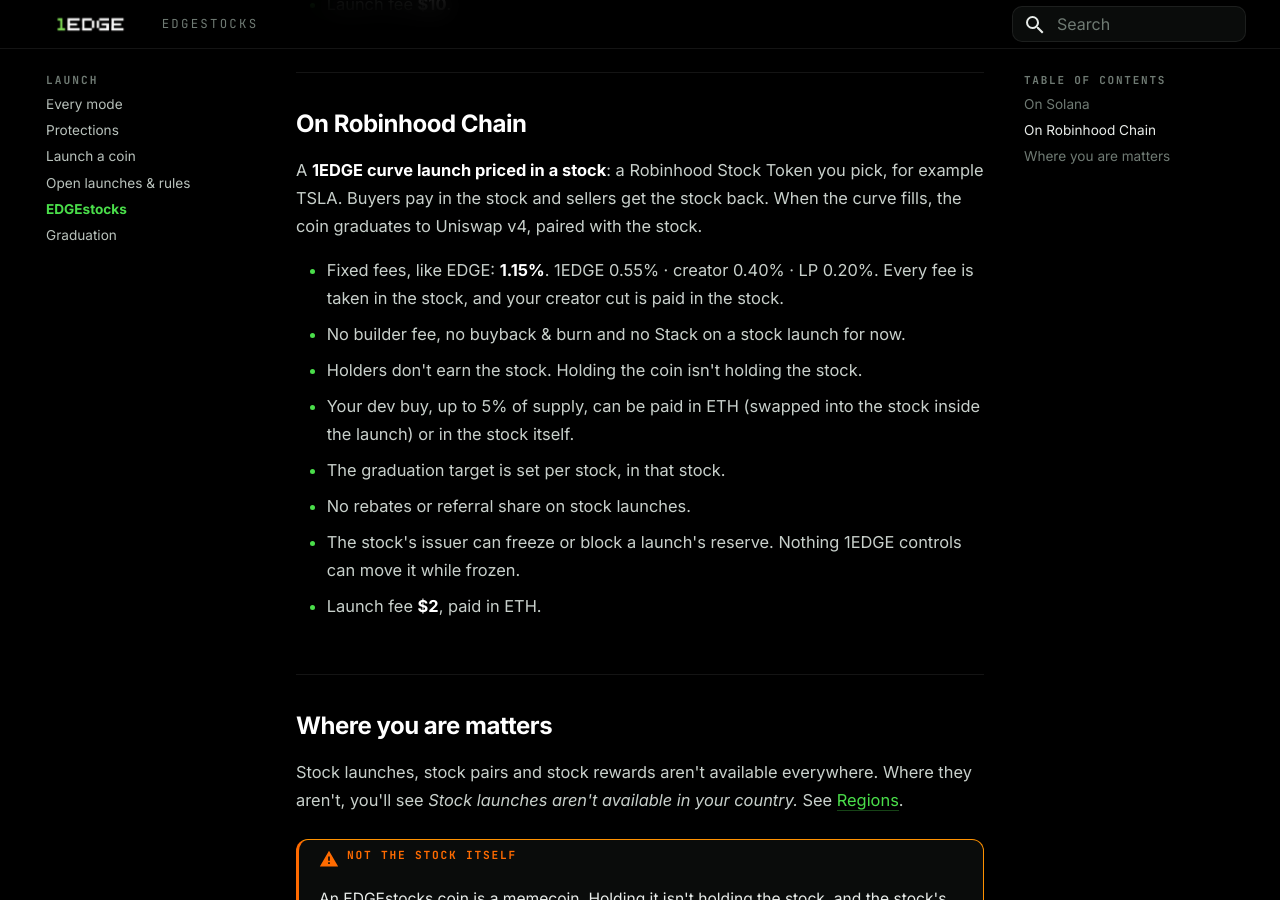
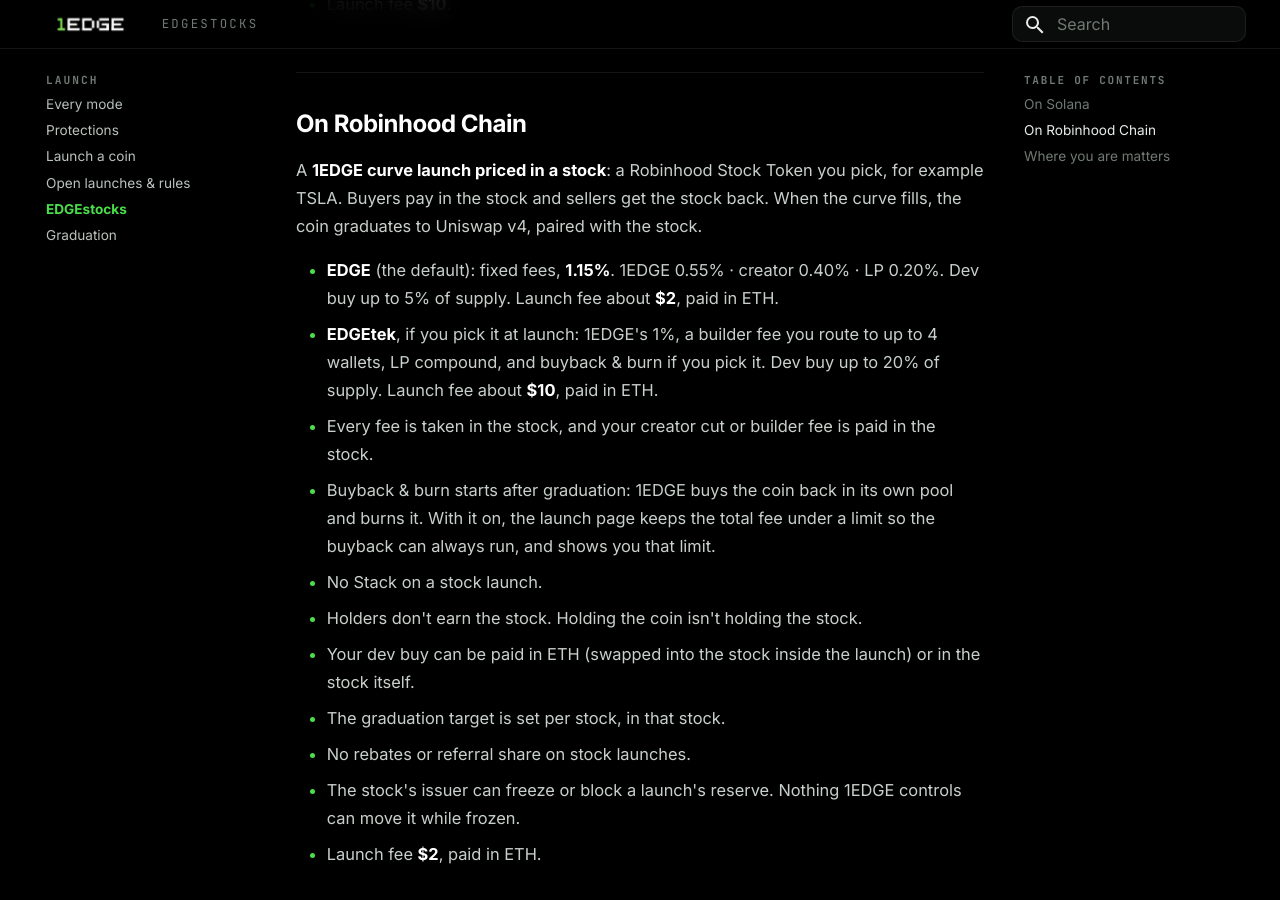
Before and after one commit to Tedz-1edge/1edge-docs, an MkDocs documentation site: the page built from docs/launch/stocks.md, in a window 1280 px wide and 900 px high, scrolled down 835 px. Built offline with MkDocs 1.6.1 and Material for MkDocs 9.7.7, drawn with Linux system fonts in a browser that asks for light colours.

Commit message:
Docs: Robinhood stock launches can be EDGEtek (builder fee, LP compound, buyback & burn; about $10) since 26 Oct; Back $1EDGE EDGE mode is live (Claim & back + the fee claimer after graduation)
Co-Authored-By: Claude Opus 5.5 <noreply@anthropic.com>
Claude-Session: https://claude.ai/code/session_013KfWYfCz3JDHN9T3vctfp1

```diff
--- a/docs/launch/stocks.md
+++ b/docs/launch/stocks.md
@@ -23,10 +23,13 @@ An **open launch on Meteora**, priced in a tokenised stock: xStocks by Backed an
 
 A **1EDGE curve launch priced in a stock**: a Robinhood Stock Token you pick, for example TSLA. Buyers pay in the stock and sellers get the stock back. When the curve fills, the coin graduates to Uniswap v4, paired with the stock.
 
-- Fixed fees, like EDGE: **1.15%**. 1EDGE 0.55% · creator 0.40% · LP 0.20%. Every fee is taken in the stock, and your creator cut is paid in the stock.
-- No builder fee, no buyback & burn and no Stack on a stock launch for now.
+- **EDGE** (the default): fixed fees, **1.15%**. 1EDGE 0.55% · creator 0.40% · LP 0.20%. Dev buy up to 5% of supply. Launch fee about **$2**, paid in ETH.
+- **EDGEtek**, if you pick it at launch: 1EDGE's 1%, a builder fee you route to up to 4 wallets, LP compound, and buyback & burn if you pick it. Dev buy up to 20% of supply. Launch fee about **$10**, paid in ETH.
+- Every fee is taken in the stock, and your creator cut or builder fee is paid in the stock.
+- Buyback & burn starts after graduation: 1EDGE buys the coin back in its own pool and burns it. With it on, the launch page keeps the total fee under a limit so the buyback can always run, and shows you that limit.
+- No Stack on a stock launch.
 - Holders don't earn the stock. Holding the coin isn't holding the stock.
-- Your dev buy, up to 5% of supply, can be paid in ETH (swapped into the stock inside the launch) or in the stock itself.
+- Your dev buy can be paid in ETH (swapped into the stock inside the launch) or in the stock itself.
 - The graduation target is set per stock, in that stock.
 - No rebates or referral share on stock launches.
 - The stock's issuer can freeze or block a launch's reserve. Nothing 1EDGE controls can move it while frozen.
```
Also changed, not shown: docs/launch/modes.md (+2 -2 lines), docs/token/index.md (+1 -1 lines), docs/trade/fees.md (+2 -2 lines).
